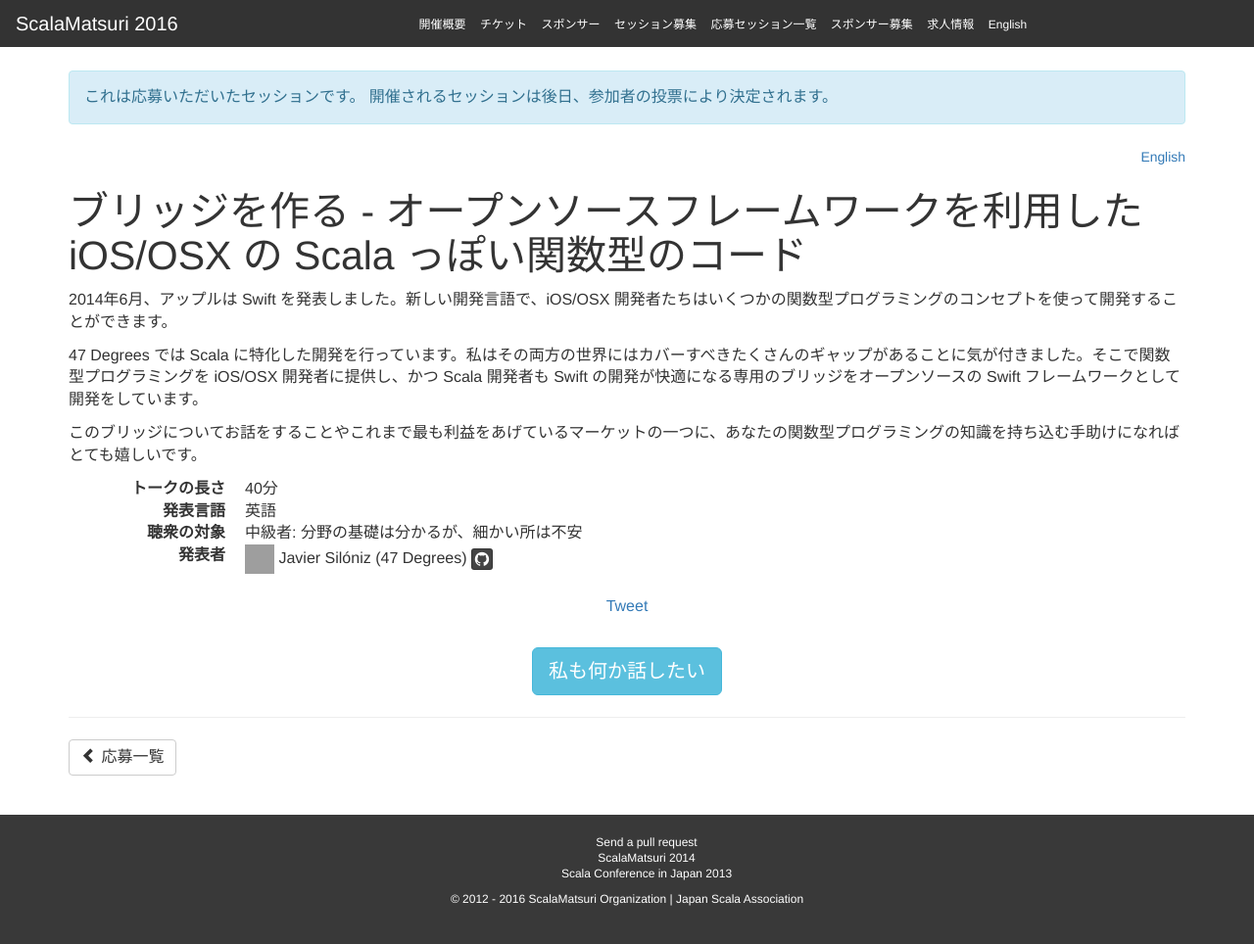
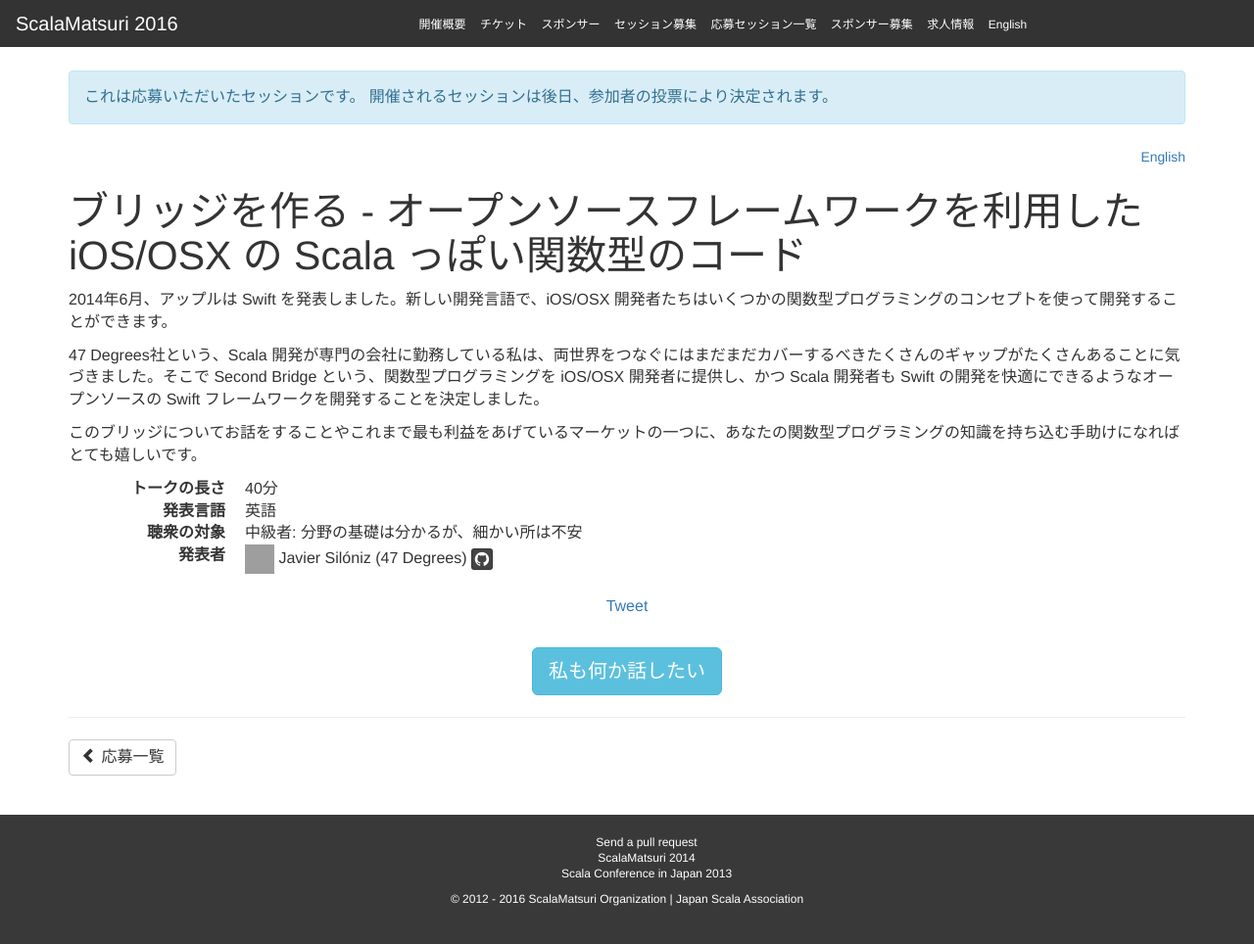
Before and after one commit to scalajp/2016.scalamatsuri.org, a Jekyll site: the page built from _candidates_ja/JavierSiloniz_1.html, in a window 1280 px wide and 972 px high. Shown: the top 964 px of the window at 98% size. Built offline with Jekyll 4.4.1, drawn with Linux system fonts in a browser that asks for light colours; nearby versions of some CDN libraries; comment, search, counter and statistics services are not loaded; grey boxes are pictures that could not be loaded.

Commit message:
Update JavierSiloniz_1.html

```diff
--- a/_candidates_ja/JavierSiloniz_1.html
+++ b/_candidates_ja/JavierSiloniz_1.html
@@ -10,5 +10,5 @@ icon: http://www.47deg.com/assets/img/company/profile-javi2.jpg
 organization: 47 Degrees
 ---
 <p>2014年6月、アップルは Swift を発表しました。新しい開発言語で、iOS/OSX 開発者たちはいくつかの関数型プログラミングのコンセプトを使って開発することができます。</p>
-<p>47 Degrees では Scala に特化した開発を行っています。私はその両方の世界にはカバーすべきたくさんのギャップがあることに気が付きました。そこで関数型プログラミングを iOS/OSX 開発者に提供し、かつ Scala 開発者も Swift の開発が快適になる専用のブリッジをオープンソースの Swift フレームワークとして開発をしています。</p>
+<p>47 Degrees社という、Scala 開発が専門の会社に勤務している私は、両世界をつなぐにはまだまだカバーするべきたくさんのギャップがたくさんあることに気づきました。そこで Second Bridge という、関数型プログラミングを iOS/OSX 開発者に提供し、かつ Scala 開発者も Swift の開発を快適にできるようなオープンソースの Swift フレームワークを開発することを決定しました。</p>
 <p>このブリッジについてお話をすることやこれまで最も利益をあげているマーケットの一つに、あなたの関数型プログラミングの知識を持ち込む手助けになればとても嬉しいです。</p>
```
